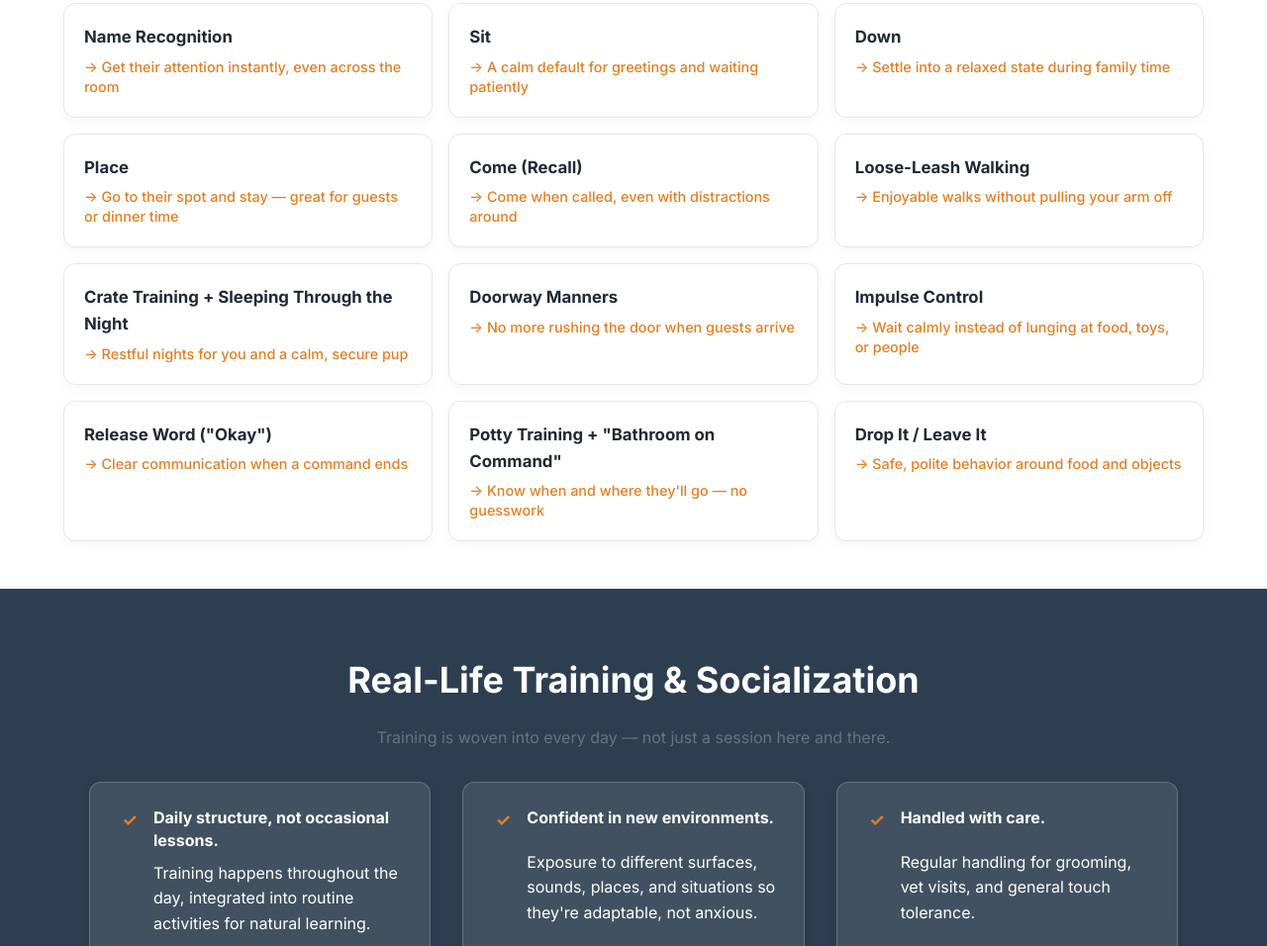
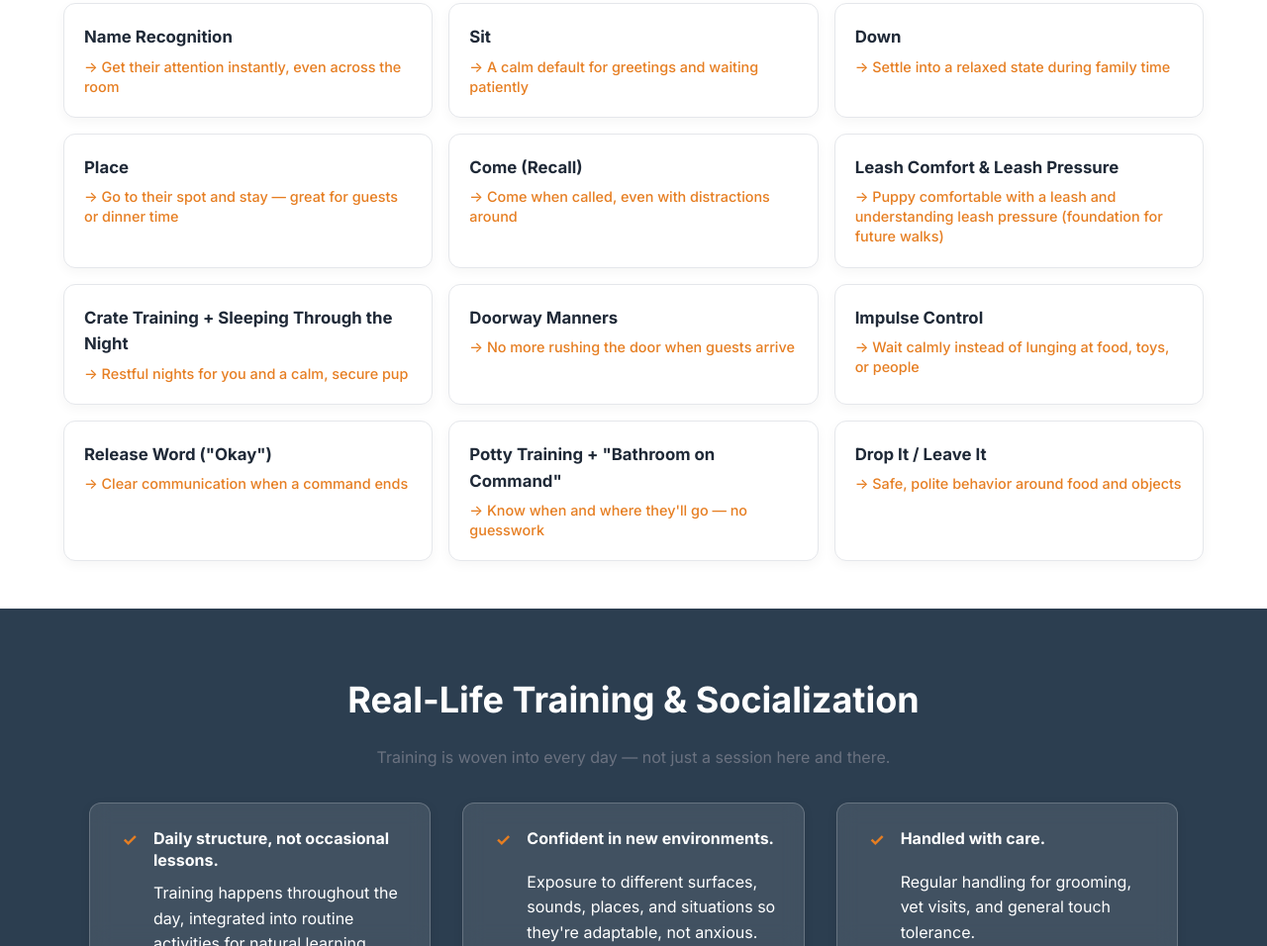
Before and after one commit to lorenzoking/CrownedK9sWebsite, a website: page premium-puppy-placement/index.html in a window 1280 px wide. Shown: the part 1801-2757 px from the top of the page at 99% size. Drawn offline with Linux system fonts and the light colour scheme.

Commit message:
Copy: replace loose-leash walking with leash comfort and leash pressure on PPP

```diff
--- a/premium-puppy-placement/index.html
+++ b/premium-puppy-placement/index.html
@@ -650,8 +650,8 @@
             <p class="training-item-benefit">→ Come when called, even with distractions around</p>
           </div>
           <div class="training-item">
-            <h4>Loose-Leash Walking</h4>
-            <p class="training-item-benefit">→ Enjoyable walks without pulling your arm off</p>
+            <h4>Leash Comfort & Leash Pressure</h4>
+            <p class="training-item-benefit">→ Puppy comfortable with a leash and understanding leash pressure (foundation for future walks)</p>
           </div>
           <div class="training-item">
             <h4>Crate Training + Sleeping Through the Night</h4>
```
